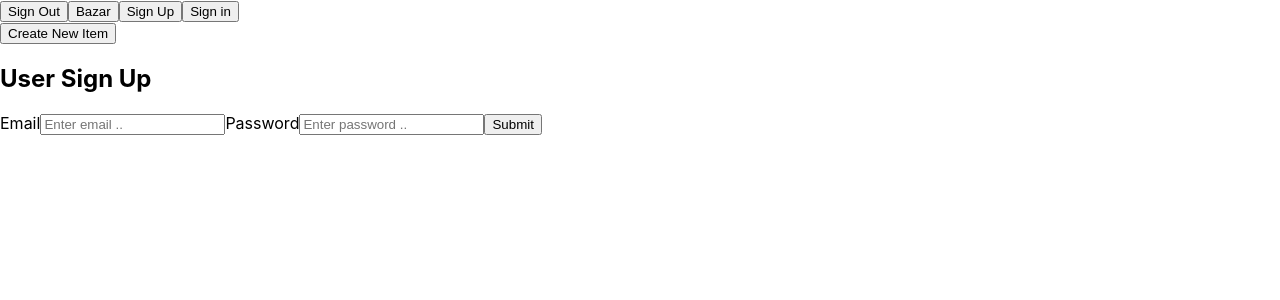
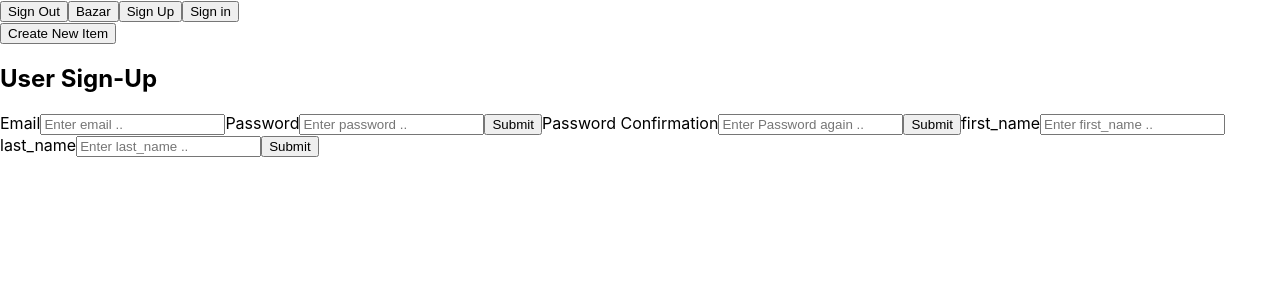
Before and after one commit to wjb108/Bazar, a React (Create React App) app in the folder client/: page /users/sign_up in a window 1280 px wide. Shown: the top 300 px of the page. Built offline with nearby package versions, Linux system fonts and the light colour scheme; no server answers.

Commit message:
expanded signup form

```diff
--- a/client/src/screens/UserSignIn/UserSignIn.jsx
+++ b/client/src/screens/UserSignIn/UserSignIn.jsx
@@ -30,13 +30,14 @@ export default function UserSignIn(props) {
   return (
     <div className="users-sign-in">
       <form className="user-signin-form" onSubmit={handleSubmit}>
-        <h1>User Sign-In</h1>
+        <h2>User Sign-In</h2>
         <label htmlFor="email" placeholder="email">
           email
         </label>
         <input
           type="text"
           id="email"
+          placeholder="Enter email .."
           onChange={handleChange}
           value={userInput.email}
         ></input>
@@ -46,6 +47,7 @@ export default function UserSignIn(props) {
         <input
           type="password"
           id="password"
+          placeholder="Enter password .."
           onChange={handleChange}
           value={userInput.password}
         ></input>
--- a/client/src/screens/UserSignUp/UserSignUp.jsx
+++ b/client/src/screens/UserSignUp/UserSignUp.jsx
@@ -7,6 +7,9 @@ export default function UserSignUp(props) {
   const defaultInput = {
     email: "",
     password: "",
+    password_confirmation: "",
+    first_name: "",
+    last_name: "",
   };
 
   let history = useHistory();
@@ -34,7 +37,7 @@ export default function UserSignUp(props) {
 
   return (
     <div id="userSignUp">
-      <h2 id="user-sign-up-title"> User Sign Up </h2>
+      <h2 id="user-sign-up-title"> User Sign-Up </h2>
       <form onSubmit={handleUserSubmit} id="userSignUpForm">
         <label>Email</label>
         <input
@@ -44,7 +47,6 @@ export default function UserSignUp(props) {
           placeholder="Enter email .."
           onChange={handleChange}
         />
-
         <label>Password</label>
         <input
           name="password"
@@ -54,6 +56,32 @@ export default function UserSignUp(props) {
           onChange={handleChange}
         />
         <input type="submit"></input>
+        <label>Password Confirmation</label>
+        <input
+          name="Password_confirmation"
+          type="Password_confirmation"
+          value={userInput.Password_confirmation}
+          placeholder="Enter Password again .."
+          onChange={handleChange}
+        />
+        <input type="submit"></input>
+        <label>first_name</label>
+        <input
+          name="first_name"
+          type="first_name"
+          value={userInput.first_name}
+          placeholder="Enter first_name .."
+          onChange={handleChange}
+        />
+        <label>last_name</label>
+        <input
+          name="last_name"
+          type="last_name"
+          value={userInput.last_name}
+          placeholder="Enter last_name .."
+          onChange={handleChange}
+        />
+        <input type="submit"></input>
       </form>
     </div>
   );
```
